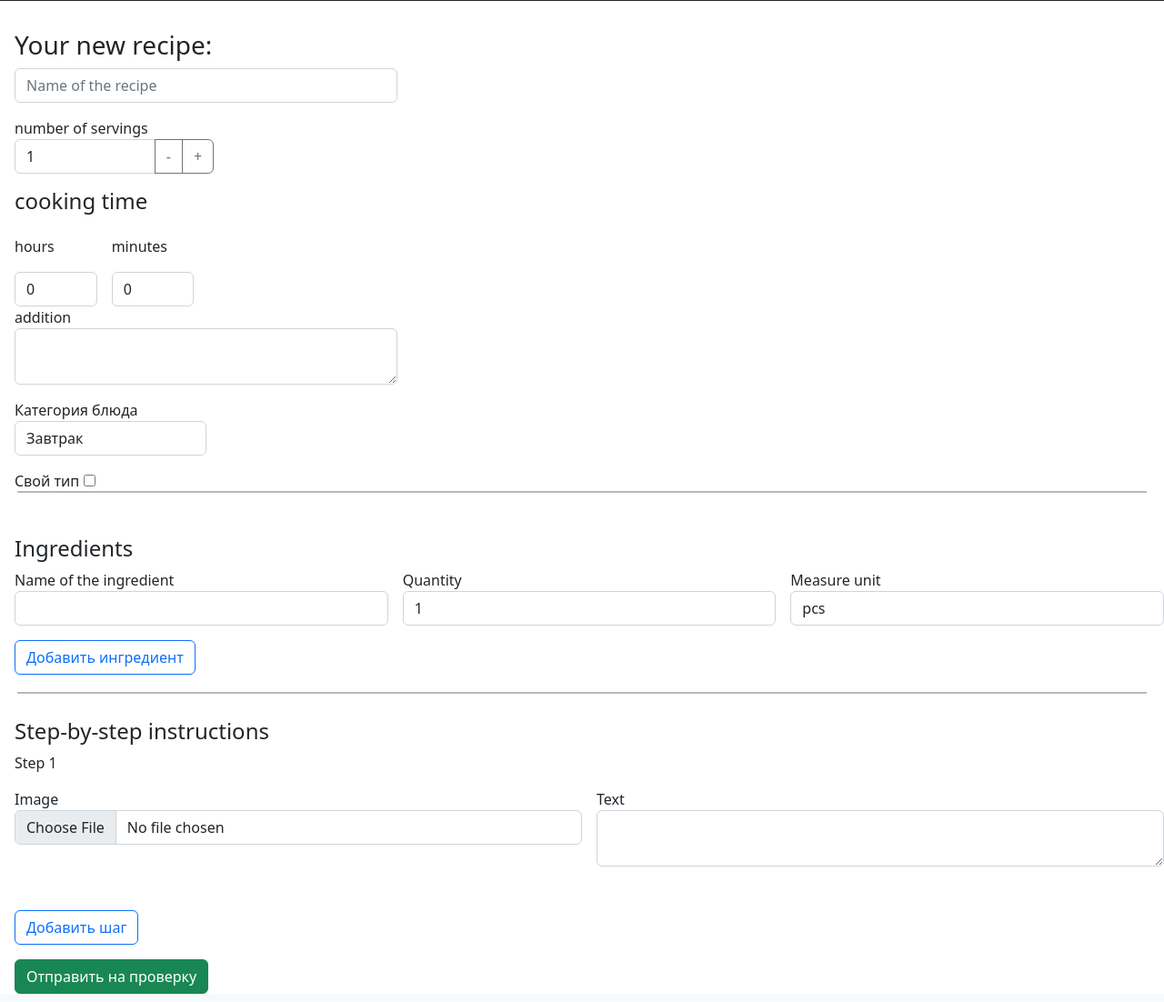
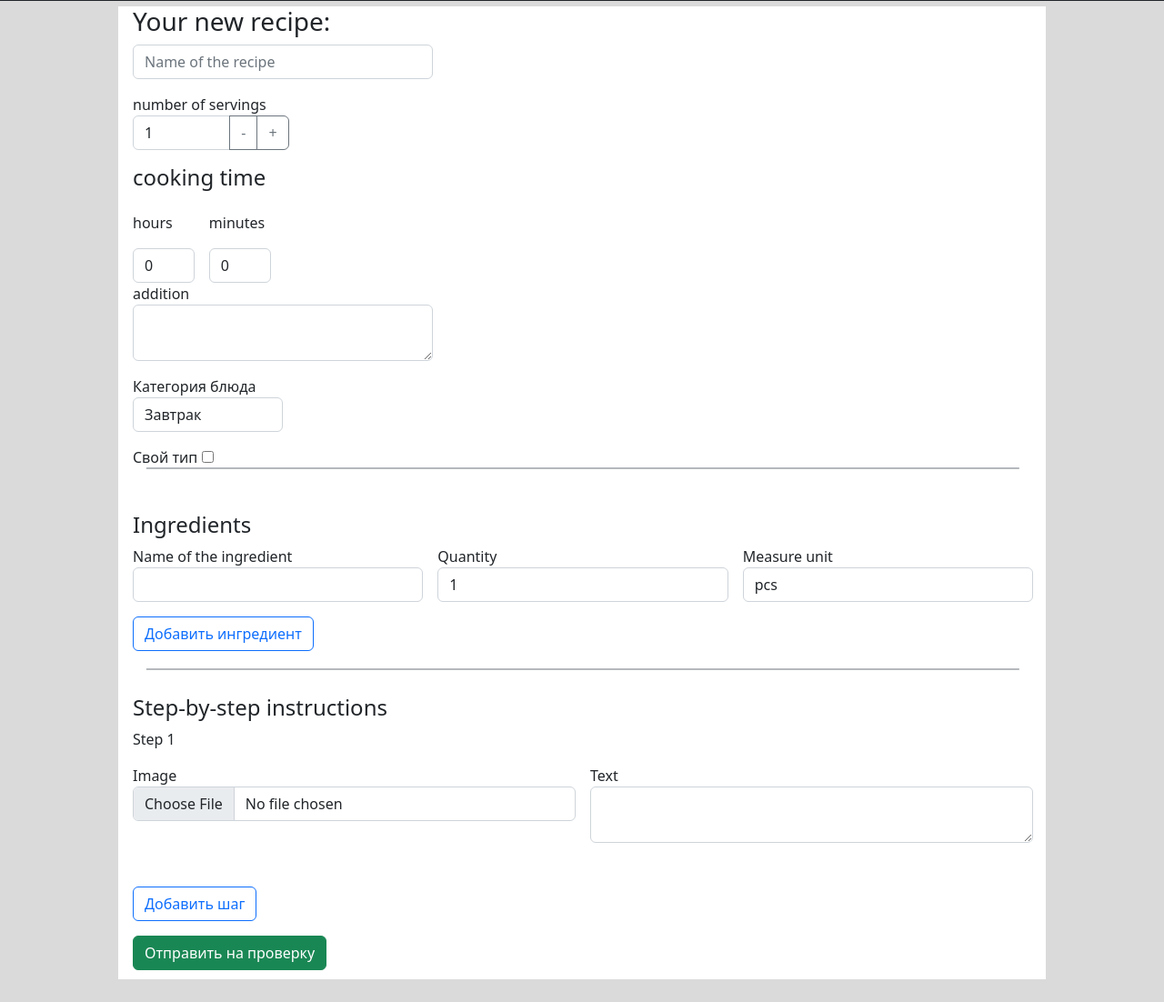
Before and after one commit to RickySalm/semester_assignment, a Flask app: page /add_recipe in a window 1280 px wide. Shown: the part 56-1158 px from the top of the page at 91% size. Run offline with Flask 2, Linux system fonts and the light colour scheme; the visitor is signed in with stand-in values (Sample User, id 1); some libraries are stand-ins or nearby versions.

Commit message:
= view all template(add frame)

```diff
--- a/static/css/style.css
+++ b/static/css/style.css
@@ -7,3 +7,17 @@
 .div_number_of_serving {
     width: 17.333333%;
 }
+
+.add_recipe_main_window {
+    margin-left: 130px;
+    margin-right: 130px;
+    background-color: white;
+    padding-bottom: 10px;
+    padding-right: 14px;
+}
+
+.add_recipe_frame {
+    background-color: #dadada;
+    padding-top: 6px;
+    padding-bottom: 25px;
+}
--- a/templates/add_recipe.html
+++ b/templates/add_recipe.html
@@ -1,11 +1,12 @@
 {% extends 'index.html' %}
 
 {% block content %}
+    <div class="add_recipe_main_window">
         <div class="ms-3">
             <h3>Your new recipe:</h3>
         </div>
         <div class="ms-3">
-        <form action="{{ url_for('add_recipe') }}" method="post">
+            <form class="form-floating" action="{{ url_for('add_recipe') }}" method="post">
                 <div>
                     <div class="col-md-4 mb-3">
                         <input required class="form-control" type="text" name="name_recipe" placeholder="Name of the recipe">
@@ -113,6 +114,7 @@
                 </div>
                 <button class="mt-3 btn btn-success" type="submit">Отправить на проверку</button>
             </form>
+        </div>
     </div>
         <script type="text/javascript">
             $(document).ready(function() {
--- a/templates/index.html
+++ b/templates/index.html
@@ -50,7 +50,7 @@
 
 <! Navbar----------------------------->
 
-<div class="h4 pb-2 mb-4 text-danger border-top border-dark"></div>
+<div class="text-danger border-top border-dark"></div>
 
 <! LogIn, SignUp, LogOut----------------------------->
 
@@ -154,7 +154,9 @@
 
 <! LogIn, SignUp, LogOut----------------------------->
 
-{% block content %}
-{% endblock %}
+<div class="add_recipe_frame">
+    {% block content %}
+    {% endblock %}
+</div>
 </body>
 </html>
--- a/templates/main.html
+++ b/templates/main.html
@@ -5,6 +5,7 @@
 {% endblock %}
 
 {% block content %}
+    <div class="ms-3">
         <h2>Рецепты</h2>
         {% for recipe in recipes %}
             <div class="card mb-3" style="max-width: 540px;">
@@ -24,5 +25,5 @@
                 </div>
             </div>
         {% endfor %}
-
+    </div>
 {% endblock %}
--- a/templates/profile.html
+++ b/templates/profile.html
@@ -1,7 +1,7 @@
 {% extends 'index.html' %}
 
 {% block content %}
-
+<div class="ms-3">
     <h2>Рецепты</h2>
     {% for recipe in recipes %}
         <div class="card mb-3" style="max-width: 540px;">
@@ -21,5 +21,5 @@
             </div>
         </div>
     {% endfor %}
-
+</div>
 {% endblock %}
```
Lines whose indentation alone changed are shown as unchanged.
